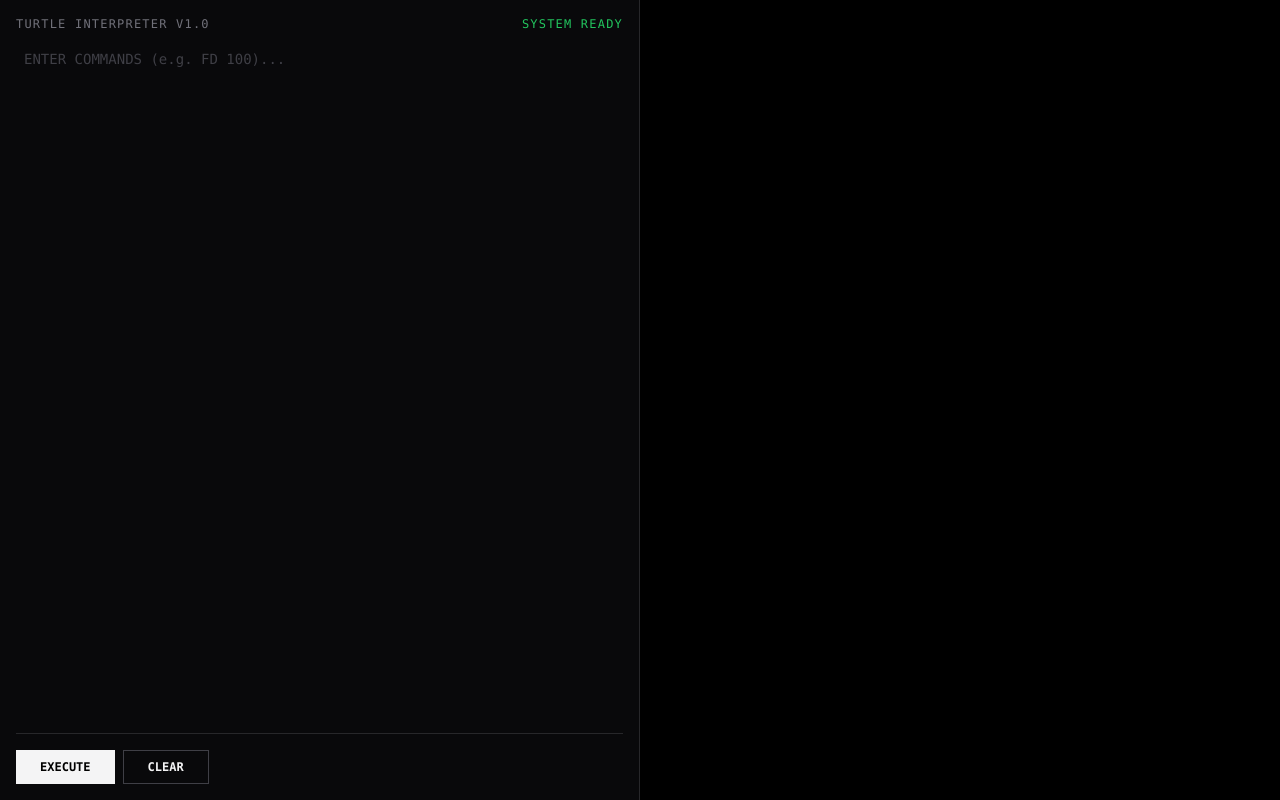
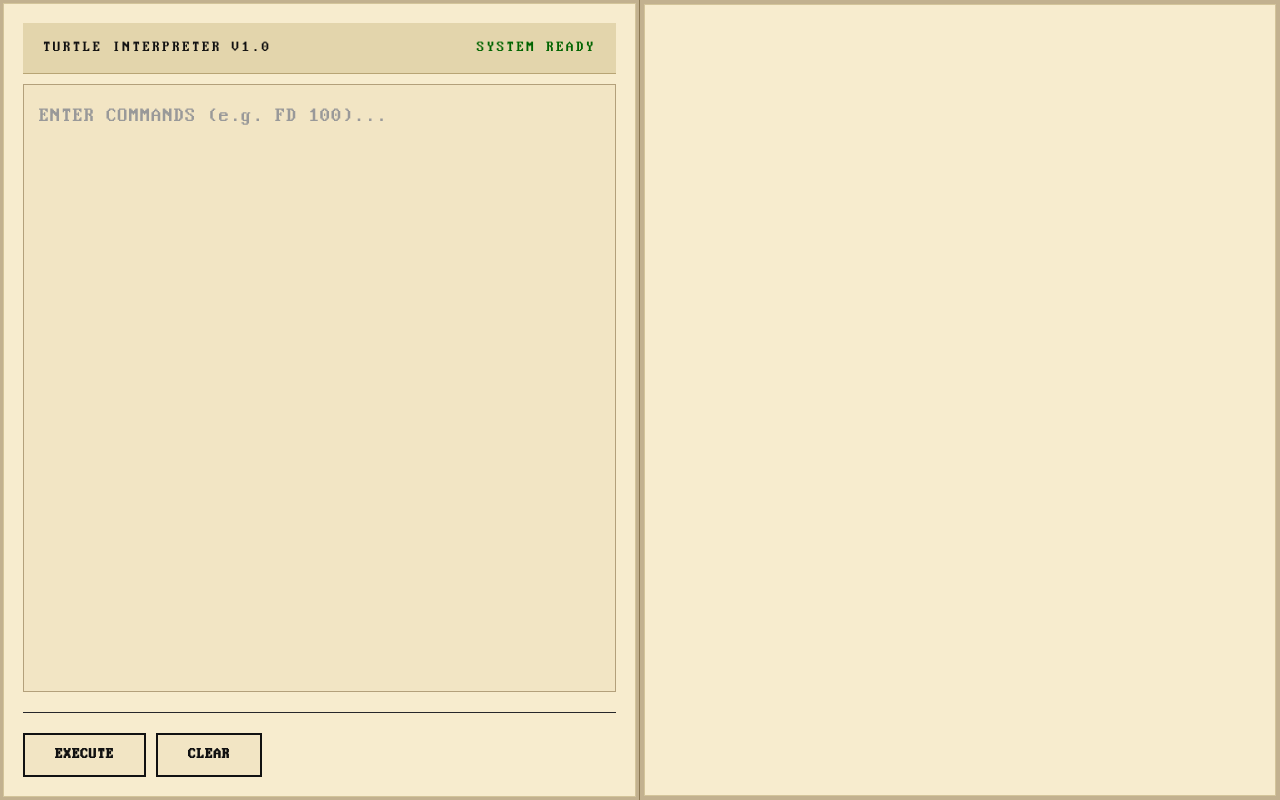
Before and after one commit to ActionSeeker/TurtleTS-LOGO-interpreter, a React (Vite) app: page / in a window 1280 px wide. Built offline with nearby package versions, Linux system fonts and the light colour scheme.

Commit message:
Basic UX changes

```diff
--- a/src/App.tsx
+++ b/src/App.tsx
@@ -7,9 +7,9 @@ const App = () => {
 
   return (
     // Main container: Full screen, no scroll
-    <div className="flex h-screen w-screen overflow-hidden bg-zinc-950 text-zinc-100">
+    <div className="dos-shell flex h-screen w-screen overflow-hidden">
       {/* Left Side: Terminal */}
-      <section className="flex h-full w-1/2 flex-col border-r border-zinc-800">
+      <section className="dos-panel flex h-full w-1/2 flex-col border-r border-zinc-700">
         <Terminal
           code={code}
           setCode={setCode}
@@ -18,7 +18,7 @@ const App = () => {
       </section>
 
       {/* Right Side: Output */}
-      <section className="relative h-full w-1/2 bg-black">
+      <section className="dos-panel relative h-full w-1/2">
         <Canvas />
       </section>
     </div>
--- a/src/components/Canvas.tsx
+++ b/src/components/Canvas.tsx
@@ -21,7 +21,7 @@ const Canvas = () => {
   return (
     <canvas
       ref={canvasRef}
-      className="h-full w-full cursor-crosshair bg-black"
+      className="dos-screen h-full w-full cursor-crosshair"
     />
   );
 };
--- a/src/components/Terminal.tsx
+++ b/src/components/Terminal.tsx
@@ -6,11 +6,11 @@ interface TerminalProps {
 
 const Terminal = ({ code, setCode, onRun }: TerminalProps) => {
   return (
-    <div className="flex flex-1 flex-col p-4 font-mono">
+    <div className="dos-terminal flex flex-1 flex-col p-4 font-mono">
       {/* Header */}
-      <div className="mb-2 flex items-center justify-between text-xs uppercase tracking-widest text-zinc-500">
+      <div className="terminal-header mb-2 flex items-center justify-between text-xs uppercase tracking-widest text-zinc-900">
         <span>Turtle Interpreter v1.0</span>
-        <span className="text-green-500">System Ready</span>
+        <span className="text-[#006400]">System Ready</span>
       </div>
 
       {/* Input Area */}
@@ -18,7 +18,7 @@ const Terminal = ({ code, setCode, onRun }: TerminalProps) => {
         value={code}
         onChange={(e) => setCode(e.target.value)}
         spellCheck={false}
-        className="flex-1 resize-none bg-transparent p-2 text-sm leading-relaxed outline-none placeholder:text-zinc-700"
+        className="flex-1 resize-none bg-transparent p-3 text-base leading-relaxed text-[#d9d4b0] outline-none placeholder:text-[#999]"
         placeholder="ENTER COMMANDS (e.g. FD 100)..."
       />
 
@@ -26,12 +26,12 @@ const Terminal = ({ code, setCode, onRun }: TerminalProps) => {
       <div className="mt-4 flex gap-2 border-t border-zinc-800 pt-4">
         <button
           onClick={onRun}
-          className="bg-zinc-100 px-6 py-2 text-xs font-bold text-black transition-colors hover:bg-green-500"
+          className="dos-button px-6 py-2 text-xs font-bold"
         >
           EXECUTE
         </button>
         <button
-          className="border border-zinc-700 px-6 py-2 text-xs font-bold transition-colors hover:bg-zinc-800"
+          className="dos-button border border-zinc-700 px-6 py-2 text-xs font-bold"
           onClick={() => setCode('')}
         >
           CLEAR
--- a/src/index.css
+++ b/src/index.css
@@ -2,24 +2,87 @@
 @tailwind components;
 @tailwind utilities;
 
+@font-face {
+  font-family: 'Perfect DOS VGA 437';
+  src: url('/fonts/perfect-DOS-VGA-437-Win.ttf') format('truetype'),
+       url('/fonts/perfect-DOS-VGA-437.ttf') format('truetype');
+  font-weight: 400;
+  font-style: normal;
+  font-display: swap;
+}
+
 :root {
-  color-scheme: dark;
-  font-family: Inter, ui-sans-serif, system-ui, -apple-system, BlinkMacSystemFont, 'Segoe UI', sans-serif;
-  background-color: #0f172a;
-  color: #f8fafc;
+  color-scheme: light;
+  font-family: 'Perfect DOS VGA 437', 'Courier New', Courier, monospace;
+  background-color: #f2e5c4;
+  color: #111;
 }
 
 html {
   min-height: 100%;
+  font-size: 20px;
 }
 
 body {
   margin: 0;
   min-height: 100vh;
-  background: radial-gradient(circle at top, rgba(56, 189, 248, 0.15), transparent 30%),
-    linear-gradient(180deg, #020617 0%, #0f172a 100%);
+  font-size: 1rem;
+  background: #f2e5c4;
+  color: #111;
 }
 
 * {
   box-sizing: border-box;
 }
+
+.dos-shell {
+  background: #f2e5c4;
+  color: #111;
+}
+
+.dos-panel {
+  background: #f7ecce;
+  border-color: #8a7751;
+}
+
+.dos-screen {
+  background: #f7ecce;
+  border: 4px solid #c2b18f;
+  box-shadow: inset 0 0 0 1px #d3c49a;
+}
+
+.dos-terminal {
+  background: #f7ecce;
+  color: #111;
+  border: 3px solid #c2b18f;
+  box-shadow: inset 0 0 0 1px #d3c49a;
+  font-family: 'Perfect DOS VGA 437', 'Courier New', Courier, monospace;
+}
+
+.terminal-header {
+  background: #e3d5ac;
+  color: #111;
+  border-bottom: 1px solid #b8a575;
+  padding: 0.75rem 1rem;
+}
+
+.dos-terminal textarea {
+  background: rgba(242, 229, 196, 0.95);
+  color: #111;
+  border: 1px solid #b3a07b;
+}
+
+.dos-terminal textarea::selection {
+  background: #8f7d45;
+  color: #111;
+}
+
+.dos-button {
+  background: #f2e5c4;
+  color: #111;
+  border: 2px solid #111;
+}
+
+.dos-button:hover {
+  background: #e7d59f;
+}
```
Also changed, not shown: public/fonts/perfect-DOS-VGA-437-Win.ttf (added), public/fonts/perfect-DOS-VGA-437.ttf (added).
